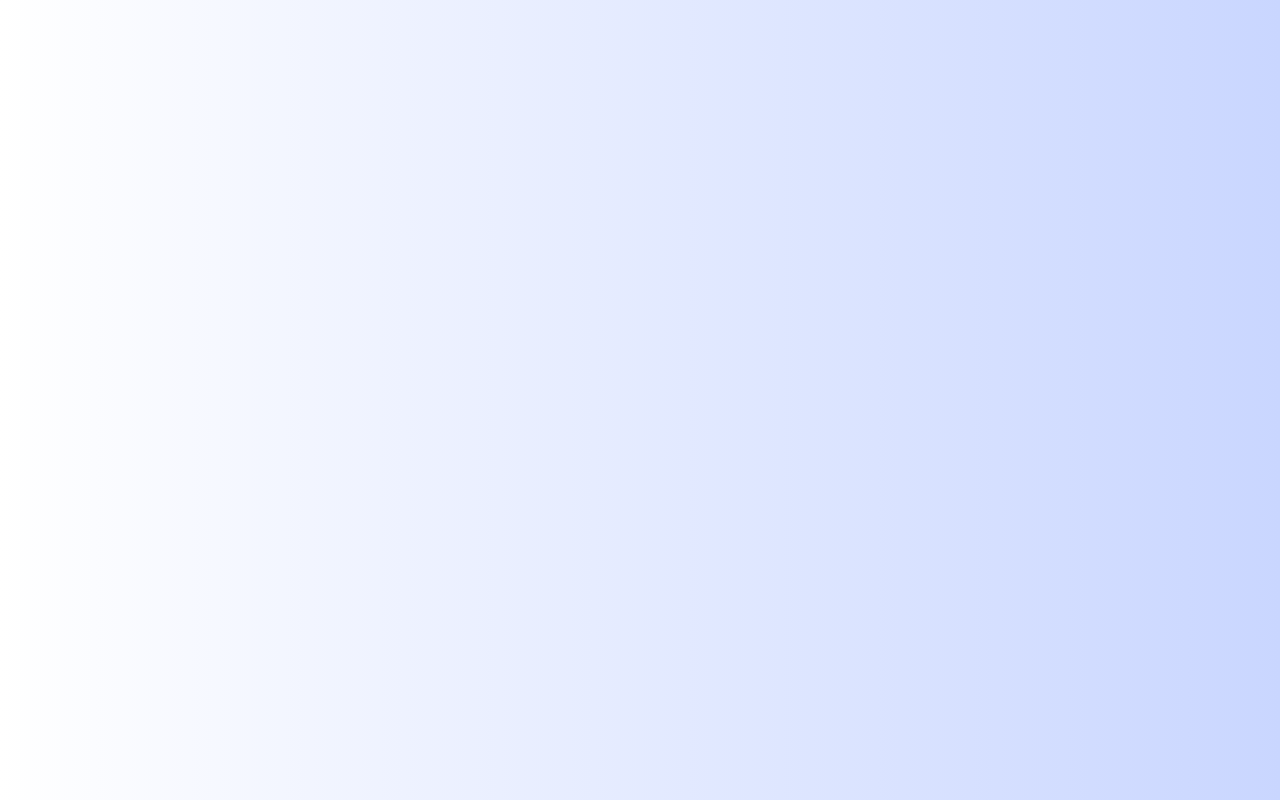
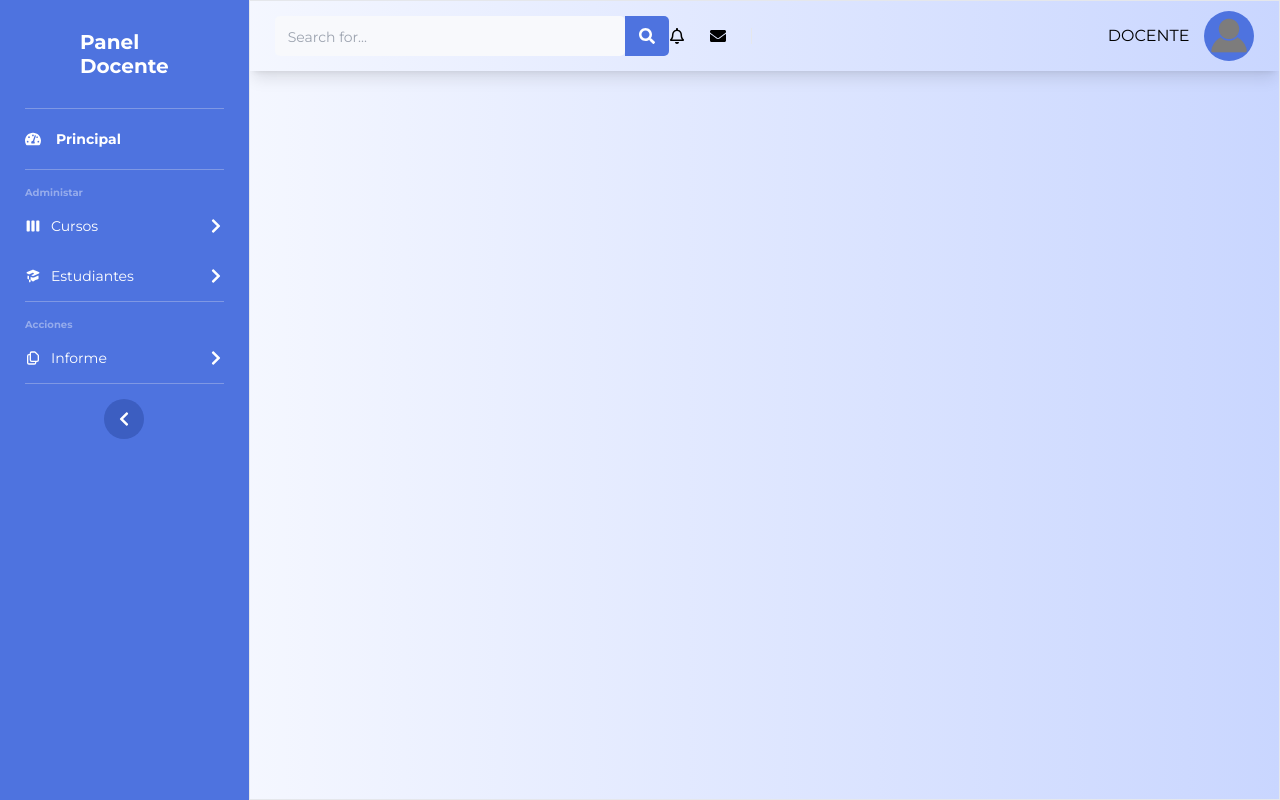
Before and after one commit to esteban-ll-aguilar/PIS_SistemaRE, a React (Create React App) app in the folder sistema-re_react/: page /interfazDocente in a window 1280 px wide. Before the commit this address had no page. Built offline with nearby package versions, Linux system fonts and the light colour scheme; the HTML template or start-up script is replaced by a standard one.

Commit message:
interfaz docente, arreglo de interfaz principal, rutas de salida

```diff
--- a/sistema-re_react/src/App.jsx
+++ b/sistema-re_react/src/App.jsx
@@ -5,6 +5,7 @@ import {Iniciosesion} from './pages/login/iniciosesion'; // Aquí corregimos la
 import { Graficas } from './pages/graphics/graficas';
 import { Informe } from './pages/interfaces/informe/informe';
 import { Interfaz } from './pages/interfaces/interfaz';
+import { InterfazDocente } from './pages/interfaces/interfazDocente';
 import { Home } from './pages/home';
 
 // examples no topar, agregrar sus rutas arriba de esta linea
@@ -22,7 +23,7 @@ function App() {
     <Route path='/interfaz' element={<Interfaz  />} />
     <Route path='/ciclos' element={<ListaCiclos  />} />
     <Route path='/ciclos/materias/:id' element={<Materias  />} />
-
+    <Route path='/interfazDocente' element={<InterfazDocente  />} />
 
 
 
--- a/sistema-re_react/src/components/Dashboardview.jsx
+++ b/sistema-re_react/src/components/Dashboardview.jsx
@@ -1,6 +1,7 @@
 import React, { useState } from 'react'
 import { FaSearch, FaEnvelope, FaRegBell } from "react-icons/fa"
 import profile from "../assets/profile.png"
+import { Link } from 'react-router-dom'
 
 
 const Dashboardview = () => {
@@ -27,7 +28,9 @@ const Dashboardview = () => {
                         <FaEnvelope />
                     </div>
                     <div className='flex items-center gap-[15px] relative' onClick={showProfile} >
-                        <p>ADMINISTRADOR</p>
+
+                        <p className="invisible">-----------------------------------------------------</p>
+                        <p>DOCENTE</p>
                         <div className='h-[50px] w-[50px] rounded-full bg-[#4E73DF] cursor-pointer flex items-center justify-center relative z-40' >
                             <img src={profile} alt="" />
 
@@ -38,7 +41,9 @@ const Dashboardview = () => {
                             <div className='bg-white border h-[120px] w-[150px] absolute bottom-[-135px] z-20 right-0 pt-[15px] pl-[15px] space-y-[10px]'>
                                 <p className='cursor-pointer hover:text-[blue] font-semibold'>Perfil</p>
                                 <p className='cursor-pointer hover:text-[blue] font-semibold'>Configuración</p>
-                                <p className='cursor-pointer hover:text-[blue] font-semibold'>Log out</p>
+                                <p className='cursor-pointer hover:text-[blue] font-semibold'>
+                                    <Link className='cursor-pointer hover:text-[blue] font-semibold' to='/'>Log out</Link>
+                                    </p>
                             </div>
 
                         }
--- /dev/null
+++ b/sistema-re_react/src/components/SidebarDocente.jsx
@@ -0,0 +1,53 @@
+import React from 'react'
+import { FaTachometerAlt, FaRegSun, FaWrench, FaStickyNote, FaRegChartBar, FaRegCalendarAlt, FaChevronRight, FaChevronLeft, FaBolt,  } from "react-icons/fa"
+import { HiAcademicCap, HiOutlineDocumentDuplicate, HiUserGroup, HiViewBoards } from "react-icons/hi"
+import { Link } from 'react-router-dom'
+
+const SidebarDocente = () => {
+    return (
+        <div className='bg-[#4E73DF] px-[25px] h-screen'>
+            <div className='px-[55px] py-[30px] flex items-center justify-center border-b-[1px] border-[#EDEDED]/[0.3]'>
+            <p className='text-white text-[20px] leading-[24px] font-extrabold cursor-pointer'>  Panel Docente</p>
+            </div>
+            <div className='flex items-center gap-[15px] py-[20px] border-b-[1px] border-[#EDEDED]/[0.3] cursor-pointer'>
+                <FaTachometerAlt color='white' />
+                <p className='text-[14px] leading-[20px] font-bold text-white'>Principal</p>
+            </div>
+            <div className='pt-[15px] border-b-[1px] border-[#EDEDED]/[0.3]'>
+                <p className='text-[10px] font-extrabold leading-[16px] text-white/[0.4]'> Administar</p>
+                <div className='flex items-center justify-between gap-[10px] py-[15px] cursor-pointer'>
+                    <div className='flex items-center gap-[10px]'>
+                        <HiViewBoards color='white' /> <Link className='text-[14px] leading-[20px] font-normal text-white' to='/ciclos'>Cursos</Link>
+                    </div>
+                    <FaChevronRight color='white' />
+                </div>
+                <div className='flex items-center justify-between gap-[10px] py-[15px] cursor-pointer'>
+                    <div className='flex items-center gap-[10px]'>
+                        <HiAcademicCap color='white' /> <p className='text-[14px] leading-[20px] font-normal text-white'>Estudiantes</p>
+                    </div>
+                    <FaChevronRight color='white' />
+                </div>
+            </div>
+            <div className='pt-[15px] border-b-[1px] border-[#EDEDED]/[0.3]'>
+                <p className='text-[10px] font-extrabold leading-[16px] text-white/[0.4]'> Acciones</p>
+                <div className='flex items-center justify-between gap-[10px] py-[15px] cursor-pointer'>
+                    <div className='flex items-center gap-[10px]'>
+                        <HiOutlineDocumentDuplicate color='white' /> <Link className='text-[14px] leading-[20px] font-normal text-white' to='/informe'>Informe</Link>
+                    </div>
+                    <FaChevronRight color='white' />
+                </div>
+            </div>
+            <div className='pt-[15px]'>
+                <div className='flex items-center justify-center'>
+                    <div className='h-[40px] w-[40px] bg-[#3C5EC1] rounded-full flex items-center justify-center cursor-pointer'>
+                    <Link to='/'>
+                     <FaChevronLeft color='white' />
+                      </Link>
+                    </div>
+                </div>
+            </div>
+        </div>
+    )
+}
+
+export default SidebarDocente
--- a/sistema-re_react/src/index.js
+++ b/sistema-re_react/src/pages/interfaces/interfazDocente.jsx
@@ -1,17 +1,23 @@
-import React from 'react';
-import ReactDOM from 'react-dom/client';
-import './index.css';
-import App from './App.jsx';
-import reportWebVitals from './reportWebVitals';
+import React from 'react'
+import SidebarDocente from '../../components/SidebarDocente';
+import Dashboardview from '../../components/Dashboardview';
+import { Outlet } from 'react-router-dom';
 
-const root = ReactDOM.createRoot(document.getElementById('root'));
-root.render(
-  <React.StrictMode>
-    <App />
-  </React.StrictMode>
-);
+export const InterfazDocente = () => {
+  return (
+      <div className="min-h-screen flex">
+        <div className="basis-[12%] h-[100vh]">
+          <SidebarDocente />
+      </div>
 
-// If you want to start measuring performance in your app, pass a function
-// to log results (for example: reportWebVitals(console.log))
-// or send to an analytics endpoint. Learn more: https://bit.ly/CRA-vitals
-reportWebVitals();
+      <div className="basis-[88%] border overflow-scroll h-[100vh]">
+          <Dashboardview />
+          <div>
+            <Outlet></Outlet>
+          </div>
+      </div>
+
+
+    </div>
+  )
+}
```
